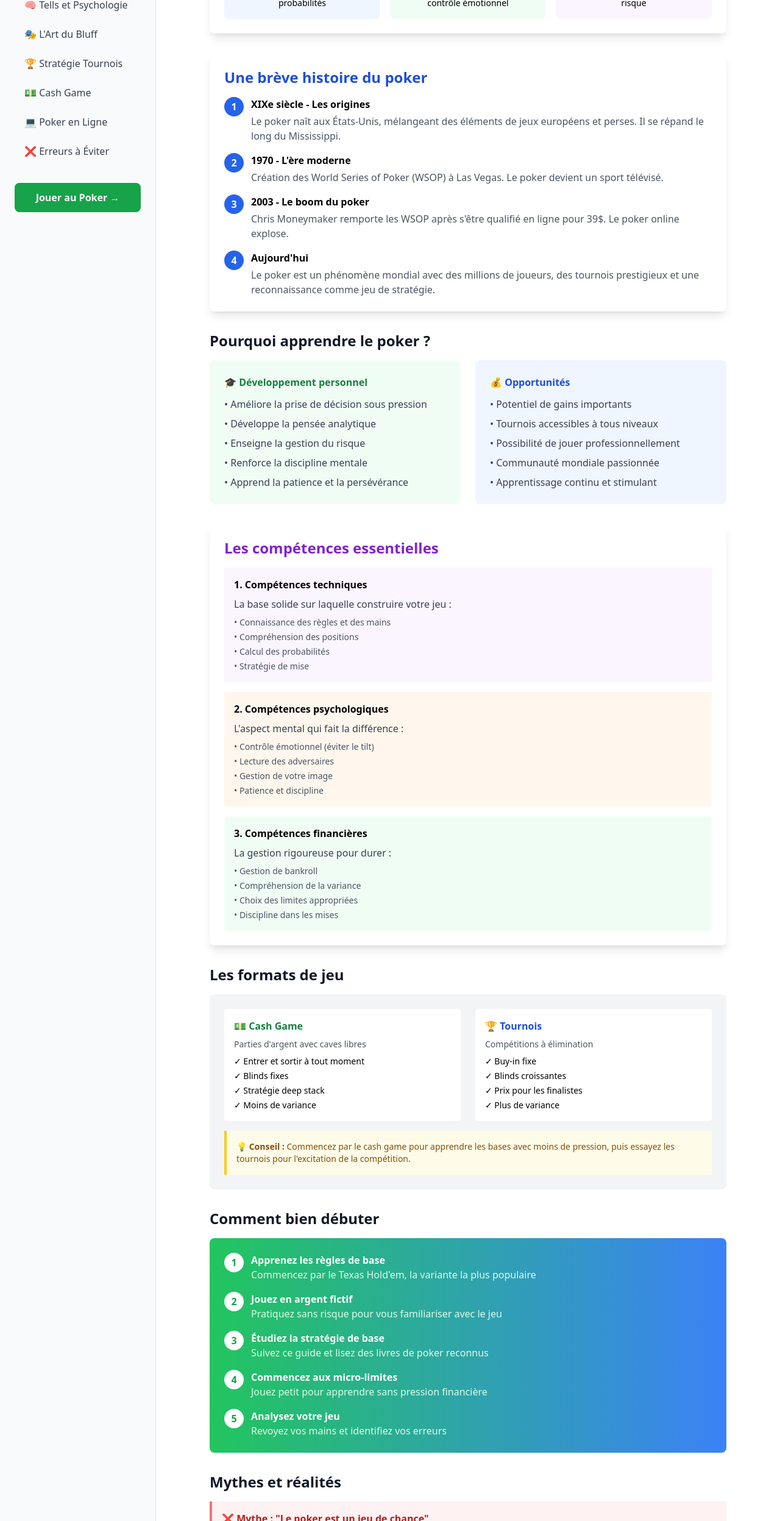
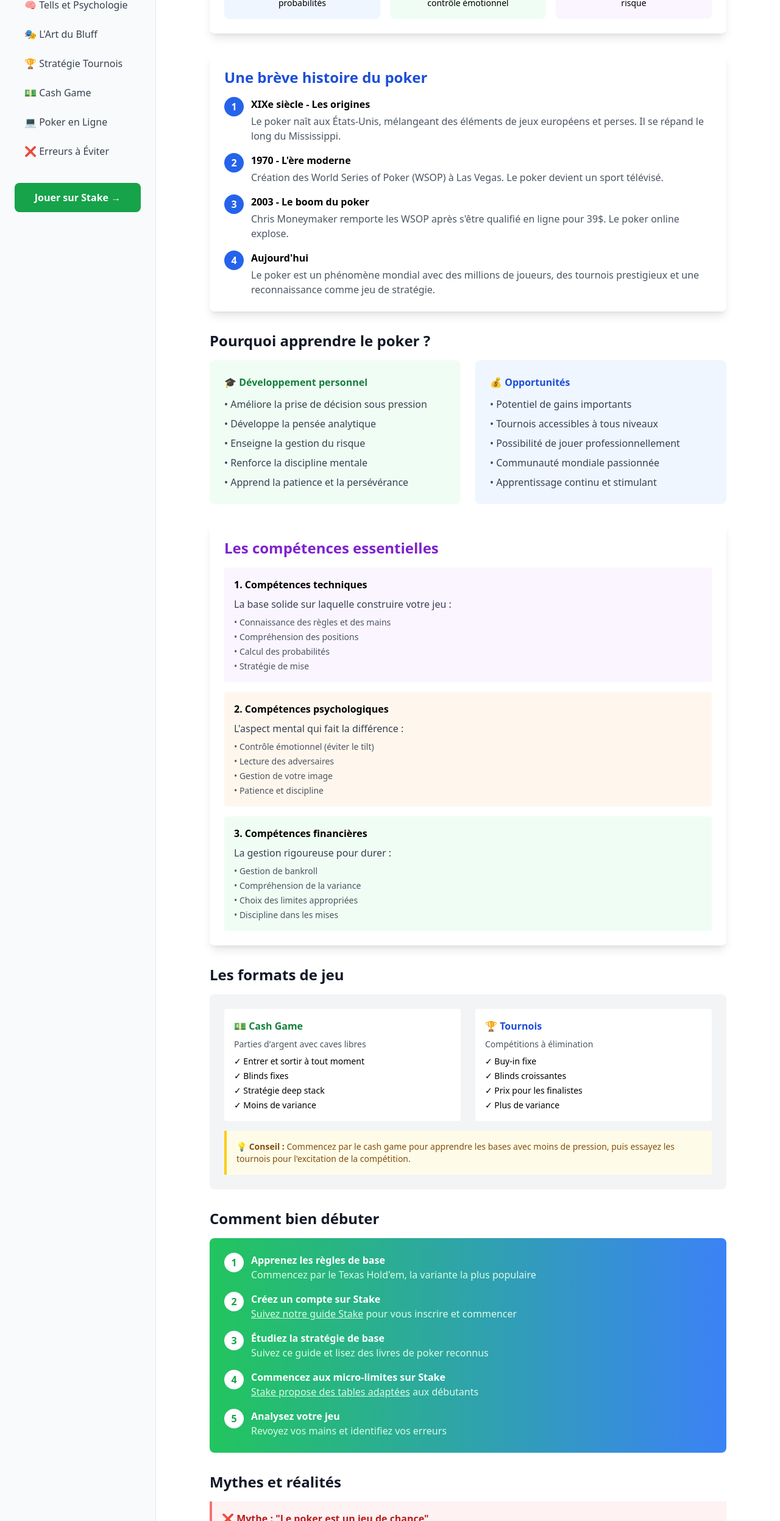
Before and after one commit to Web-Online-Concept/rounders-pro, a Next.js app: page /guide-poker/introduction in a window 1280 px wide. Shown: the part 666-3161 px from the top of the page at 61% size. Built offline with nearby package versions, Linux system fonts and the light colour scheme.

Commit message:
modifs liens poker

```diff
--- a/app/guide-poker/GuidePokerSidebar.jsx
+++ b/app/guide-poker/GuidePokerSidebar.jsx
@@ -166,11 +166,11 @@ export default function GuidePokerSidebar() {
               <div className="border-t mx-8 my-2"></div>
               <div className="px-4 py-3">
                 <Link
-                  href="/poker"
+                  href="/guide-stake"
                   className="block w-full bg-green-600 text-white text-center px-4 py-3 rounded-lg font-semibold hover:bg-green-700 transition"
                   onClick={() => setMobileMenuOpen(false)}
                 >
-                  Jouer au Poker →
+                  Jouer sur Stake →
                 </Link>
               </div>
             </div>
@@ -232,10 +232,10 @@ export default function GuidePokerSidebar() {
           </nav>
           <div className="mt-8">
             <Link
-              href="/poker"
+              href="/guide-stake"
               className="block w-full bg-green-600 text-white text-center px-4 py-3 rounded-lg font-semibold hover:bg-green-700 transition"
             >
-              Jouer au Poker →
+              Jouer sur Stake →
             </Link>
           </div>
         </div>
--- a/app/guide-poker/introduction/page.js
+++ b/app/guide-poker/introduction/page.js
@@ -234,8 +234,12 @@ export default function IntroductionPage() {
             <li className="flex items-start">
               <span className="bg-white text-green-600 rounded-full w-8 h-8 flex items-center justify-center font-bold mr-3 flex-shrink-0">2</span>
               <div>
-                <strong>Jouez en argent fictif</strong>
-                <p className="text-green-100">Pratiquez sans risque pour vous familiariser avec le jeu</p>
+                <strong>Créez un compte sur Stake</strong>
+                <p className="text-green-100">
+                  <Link href="/guide-stake" className="underline hover:text-green-200">
+                    Suivez notre guide Stake
+                  </Link> pour vous inscrire et commencer
+                </p>
               </div>
             </li>
             <li className="flex items-start">
@@ -248,8 +252,12 @@ export default function IntroductionPage() {
             <li className="flex items-start">
               <span className="bg-white text-green-600 rounded-full w-8 h-8 flex items-center justify-center font-bold mr-3 flex-shrink-0">4</span>
               <div>
-                <strong>Commencez aux micro-limites</strong>
-                <p className="text-green-100">Jouez petit pour apprendre sans pression financière</p>
+                <strong>Commencez aux micro-limites sur Stake</strong>
+                <p className="text-green-100">
+                  <Link href="/guide-stake" className="underline hover:text-green-200">
+                    Stake propose des tables adaptées
+                  </Link> aux débutants
+                </p>
               </div>
             </li>
             <li className="flex items-start">
--- a/app/guide-poker/page.jsx
+++ b/app/guide-poker/page.jsx
@@ -110,10 +110,10 @@ export default function GuidePokerPage() {
             Commencer le Guide →
           </Link>
           <Link
-            href="/poker"
+            href="/guide-stake"
             className="inline-block bg-gray-800 text-white px-6 py-3 rounded-lg font-bold hover:bg-gray-900 transition shadow-lg text-center"
           >
-            Jouer au Poker →
+            Jouer sur Stake →
           </Link>
         </div>
       </div>
@@ -192,10 +192,10 @@ export default function GuidePokerPage() {
             Débuter le Guide →
           </Link>
           <Link
-            href="/poker"
+            href="/guide-stake"
             className="inline-block bg-green-600 text-white px-8 py-4 rounded-lg font-bold hover:bg-green-500 transition shadow-lg"
           >
-            Jouer Maintenant →
+            Jouer sur Stake →
           </Link>
         </div>
       </div>
```
